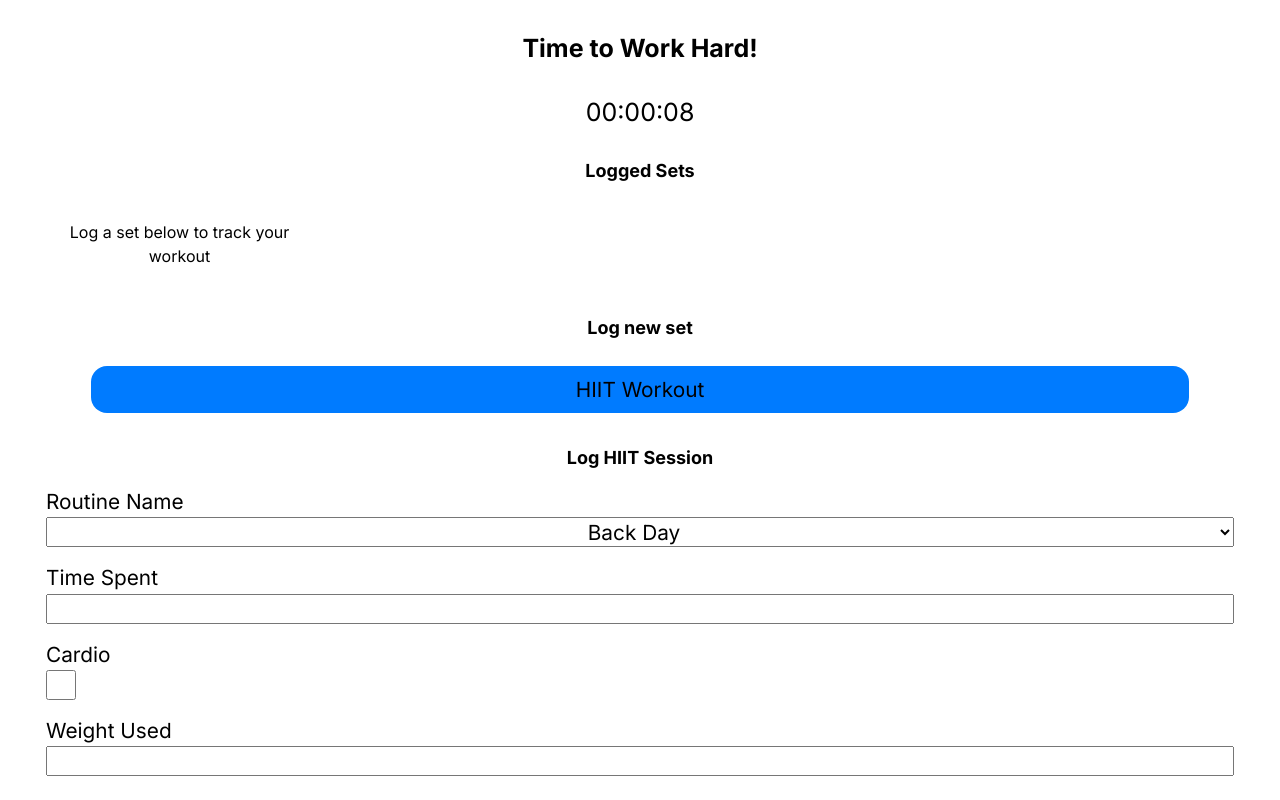
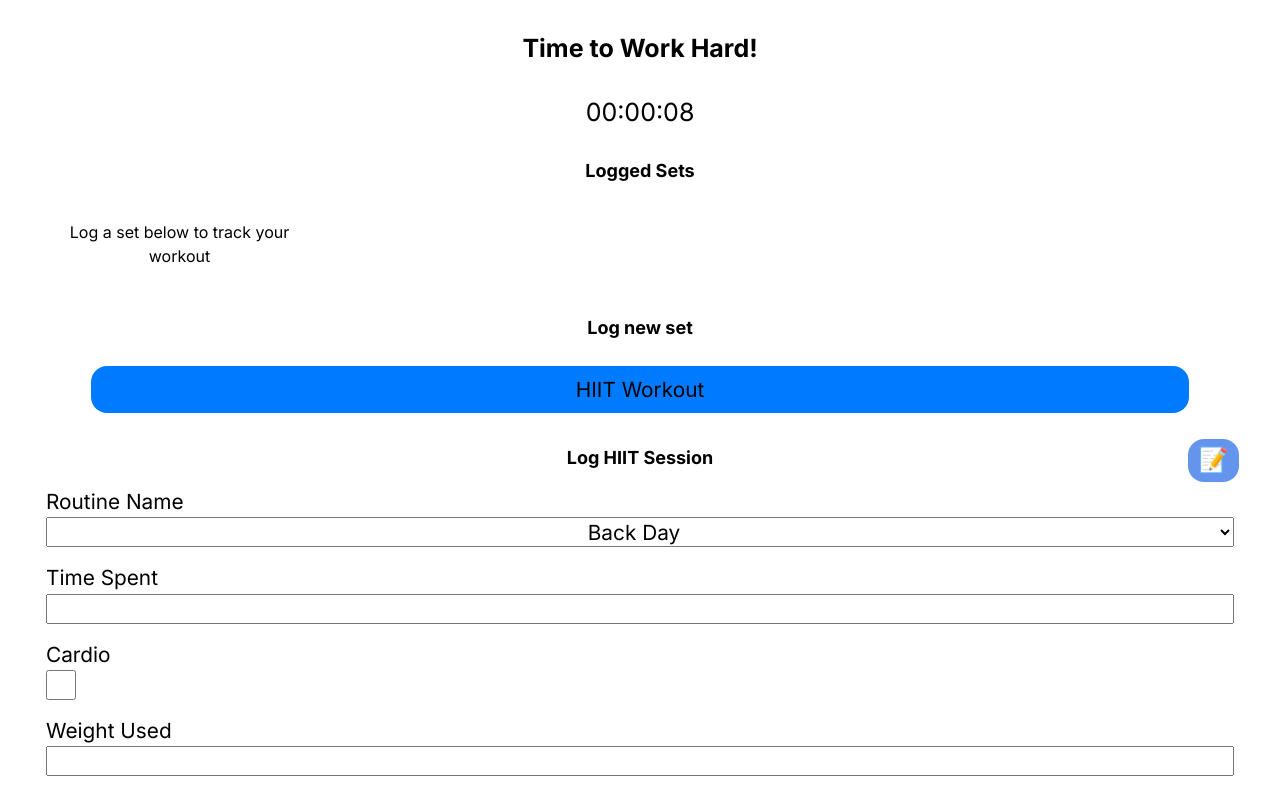
Before and after one commit to ghostb0x/fitnessApp, a Next.js app: page /workout in a window 1280 px wide. Both pictures are taken after a click on the button "HIIT Workout". Built offline with nearby package versions, Linux system fonts and the light colour scheme.

Commit message:
Update EditButton to allow spreadable props (...rest syntax) for accepting styled components className attribute.

```diff
--- a/src/components/WorkoutScreen/EditButton/EditButton.tsx
+++ b/src/components/WorkoutScreen/EditButton/EditButton.tsx
@@ -1,18 +1,17 @@
 import * as React from 'react';
 import styled from 'styled-components';
 
-interface IEditButton {
+interface IEditButton extends React.ButtonHTMLAttributes<HTMLButtonElement> {
   title: string;
   onClick: () => void;
-  className: string;
 }
 
-function EditButton({ title, onClick, className }: IEditButton) {
+function EditButton({ title, onClick, ...delegated }: IEditButton) {
   return (
     <Button
       title={title}
       onClick={onClick}
-      className={className}
+      {...delegated}
     >
       📝
     </Button>
--- a/src/components/WorkoutScreen/HIITLogForm/HIITLogForm.tsx
+++ b/src/components/WorkoutScreen/HIITLogForm/HIITLogForm.tsx
@@ -6,6 +6,7 @@ import InputLabel from '@/components/_Shared/InputLabel';
 import FormInput from '@/components/_Shared/FormInput';
 import styled from 'styled-components';
 import { useSessionsContext } from '@/components/_Shared/useSessionsProvider';
+import EditButton from '../EditButton';
 
 interface Inputs {
   routineName: string;
@@ -23,6 +24,9 @@ function HIITLogForm() {
   let addNewHiitSession = useBoundStore(
     (state) => state.actions.addNewHiitSession
   );
+
+  const [editMode, setEditMode] = React.useState(false);
+
 
   const {
     register,
@@ -65,6 +69,10 @@ function HIITLogForm() {
   return (
     <Wrapper>
       <SectionTitle>Log HIIT Session</SectionTitle>
+      <PositionedEditButton
+        title="Edit HIIT routine selection"
+        onClick={() => setEditMode(!editMode)}/>
+        {editMode ? /*show form*/ "letsgo" : null}
       <Form onSubmit={handleSubmit(onSubmit)}>
         <InputLabel htmlFor="routine-name">Routine Name</InputLabel>
         <Controller
@@ -141,6 +149,15 @@ const Wrapper = styled.div`
   border: 1px solid white;
   border-radius: 15px;
   padding: 15px;
+
+  position: relative;
+`;
+
+
+const PositionedEditButton = styled(EditButton)`
+  position: absolute;
+  top: 10px;
+  right: 10px;
 `;
 
 const SectionTitle = styled.h3`
--- a/src/components/WorkoutScreen/SessionDashboard/SessionDashboard.tsx
+++ b/src/components/WorkoutScreen/SessionDashboard/SessionDashboard.tsx
@@ -176,7 +176,6 @@ const PositionedEditButton = styled(EditButton)`
   position: absolute;
   top: 10px;
   right: 10px;
-
 `;
 
 const SetDisplay = styled.div`
```
